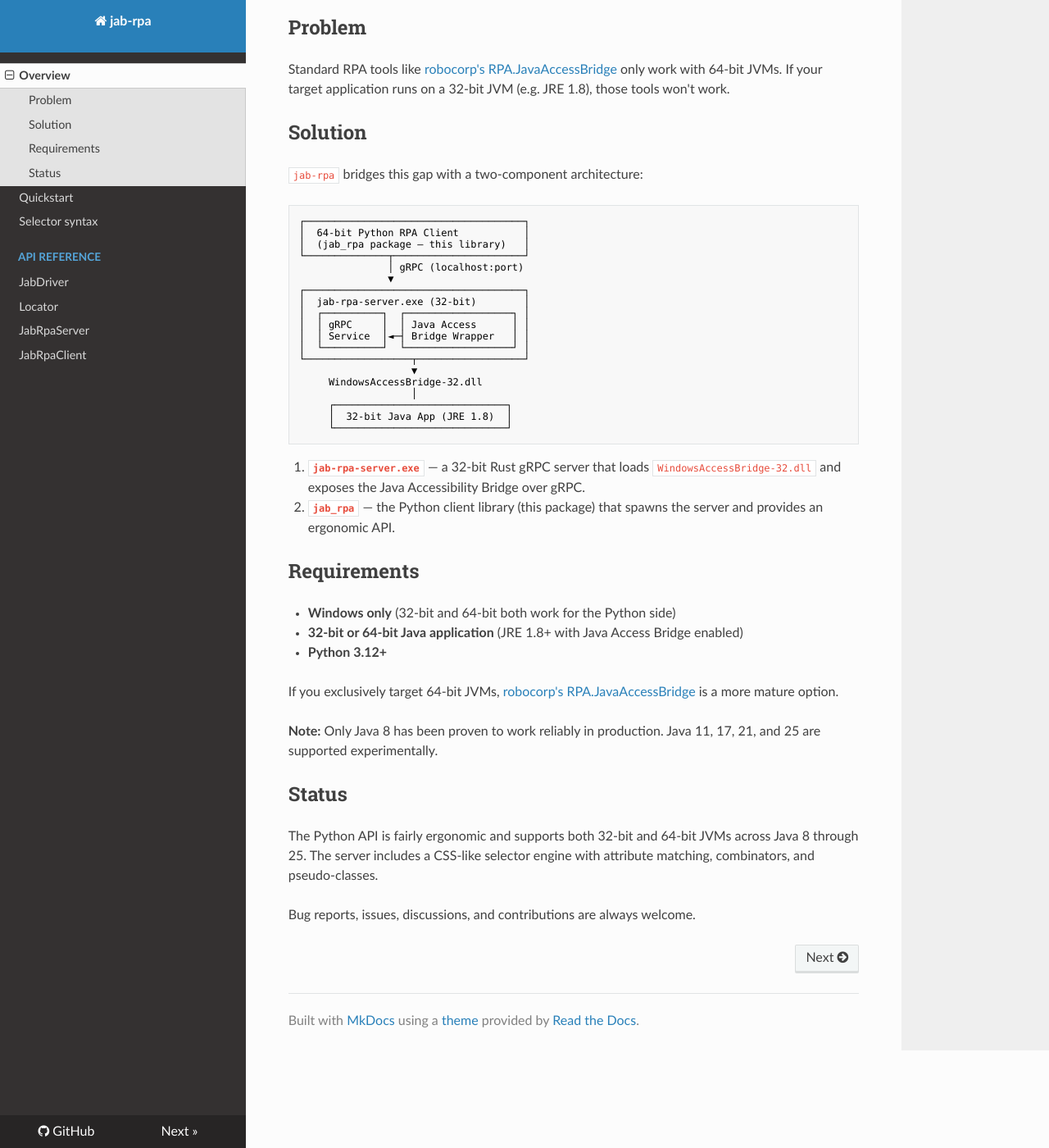
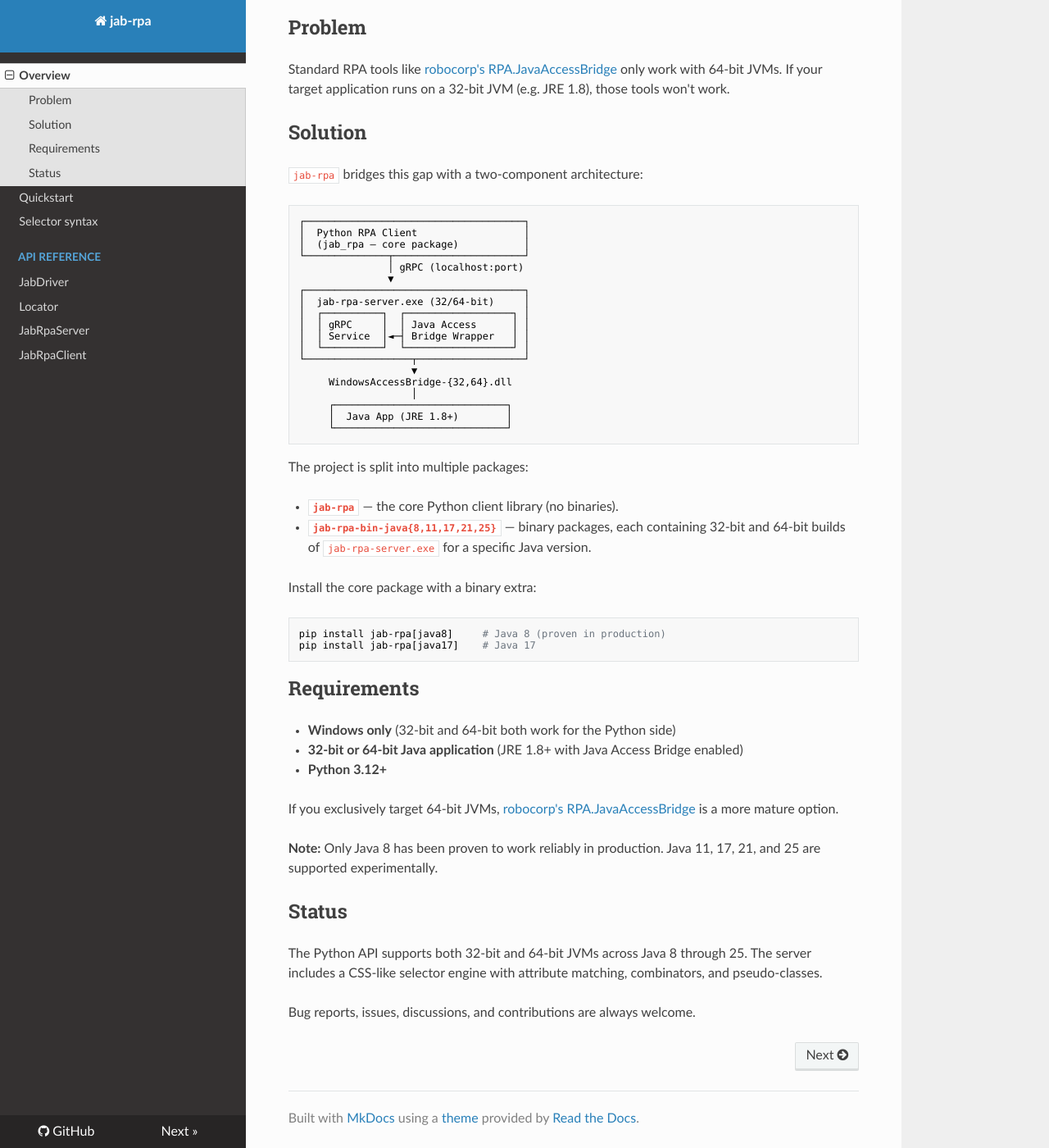
Before and after one commit to carou-c/jab-rpa, an MkDocs documentation site: the page built from docs/index.md, in a window 1280 px wide and 1400 px high, scrolled down 191 px. Shown: the whole window at 82% size. Built offline with MkDocs 1.6.1, drawn with Linux system fonts in a browser that asks for light colours; nearby versions of some CDN libraries; some of the changed text lies outside the part shown.

Commit message:
Making different java versions into optional dependencies

````diff
--- a/Cargo.toml
+++ b/Cargo.toml
@@ -10,3 +10,9 @@ resolver = "3"
 version = "0.1.0"
 edition = "2024"
 license = "MIT"
+
+[profile.release]
+strip = true
+lto = true
+codegen-units = 1
+opt-level = "z"
--- a/docs/index.md
+++ b/docs/index.md
@@ -1,6 +1,6 @@
 # jab-rpa
 
-Automate 32-bit Java desktop applications from Python.
+Automate Java desktop applications from Python.
 
 ## Problem
 
@@ -15,31 +15,38 @@ only work with 64-bit JVMs. If your target application runs on a 32-bit JVM
 
 ```text
 ┌─────────────────────────────────────┐
-│  64-bit Python RPA Client           │
-│  (jab_rpa package — this library)   │
+│  Python RPA Client                  │
+│  (jab_rpa — core package)           │
 └──────────────┬──────────────────────┘
                │ gRPC (localhost:port)
                ▼
 ┌─────────────────────────────────────┐
-│  jab-rpa-server.exe (32-bit)        │
+│  jab-rpa-server.exe (32/64-bit)     │
 │  ┌──────────┐  ┌──────────────────┐ │
 │  │ gRPC     │  │ Java Access      │ │
 │  │ Service  │◄─┤ Bridge Wrapper   │ │
 │  └──────────┘  └──────────────────┘ │
 └──────────────────┬──────────────────┘
                    ▼
-     WindowsAccessBridge-32.dll
+     WindowsAccessBridge-{32,64}.dll
                    │
      ┌─────────────────────────────┐
-     │  32-bit Java App (JRE 1.8)  │
+     │  Java App (JRE 1.8+)        │
      └─────────────────────────────┘
 ```
 
-1. **`jab-rpa-server.exe`** — a 32-bit Rust gRPC server that loads
-   `WindowsAccessBridge-32.dll` and exposes the Java Accessibility Bridge over
-   gRPC.
-2. **`jab_rpa`** — the Python client library (this package) that spawns the
-   server and provides an ergonomic API.
+The project is split into multiple packages:
+
+- **`jab-rpa`** — the core Python client library (no binaries).
+- **`jab-rpa-bin-java{8,11,17,21,25}`** — binary packages, each containing
+  32-bit and 64-bit builds of `jab-rpa-server.exe` for a specific Java version.
+
+Install the core package with a binary extra:
+
+```bash
+pip install jab-rpa[java8]     # Java 8 (proven in production)
+pip install jab-rpa[java17]    # Java 17
+```
 
 ## Requirements
 
@@ -56,8 +63,8 @@ is a more mature option.
 
 ## Status
 
-The Python API is fairly ergonomic and supports both 32-bit and 64-bit JVMs
-across Java 8 through 25. The server includes a CSS-like selector engine with
-attribute matching, combinators, and pseudo-classes.
+The Python API supports both 32-bit and 64-bit JVMs across Java 8 through 25.
+The server includes a CSS-like selector engine with attribute matching,
+combinators, and pseudo-classes.
 
 Bug reports, issues, discussions, and contributions are always welcome.
````
Also changed, not shown: README.md (+9 -4 lines), docs/quickstart.md (+11 -5 lines), pyproject.toml (+18 -5 lines), 10 other files.
